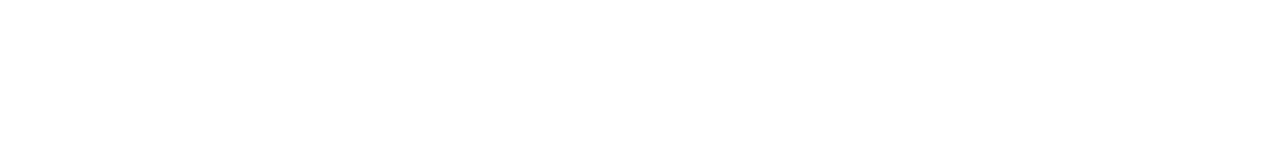
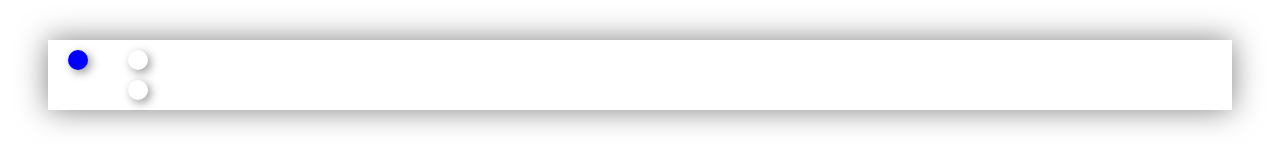
Before and after one commit to LoLiPoP190/21.11.22, a plain HTML site: page index.html in a window 1280 px wide. Drawn offline with Linux system fonts and the light colour scheme.

Commit message:
added better layout

```diff
--- a/style.css
+++ b/style.css
@@ -1,3 +1,19 @@
 * {
   box-sizing: border-box;
 }
+
+.container{
+  box-shadow: 0 0 30px rgba(0, 0, 0, 0.5);
+  margin: 40px;
+
+  display: flex;
+}
+.box{
+  margin: 10px 20px;
+  border-radius: 10px;
+  box-shadow: 3px 3px 10px rgba(0, 0, 0, 0.4);
+  padding: 10px;
+}
+.blue{
+  background-color: blue;
+}
```
